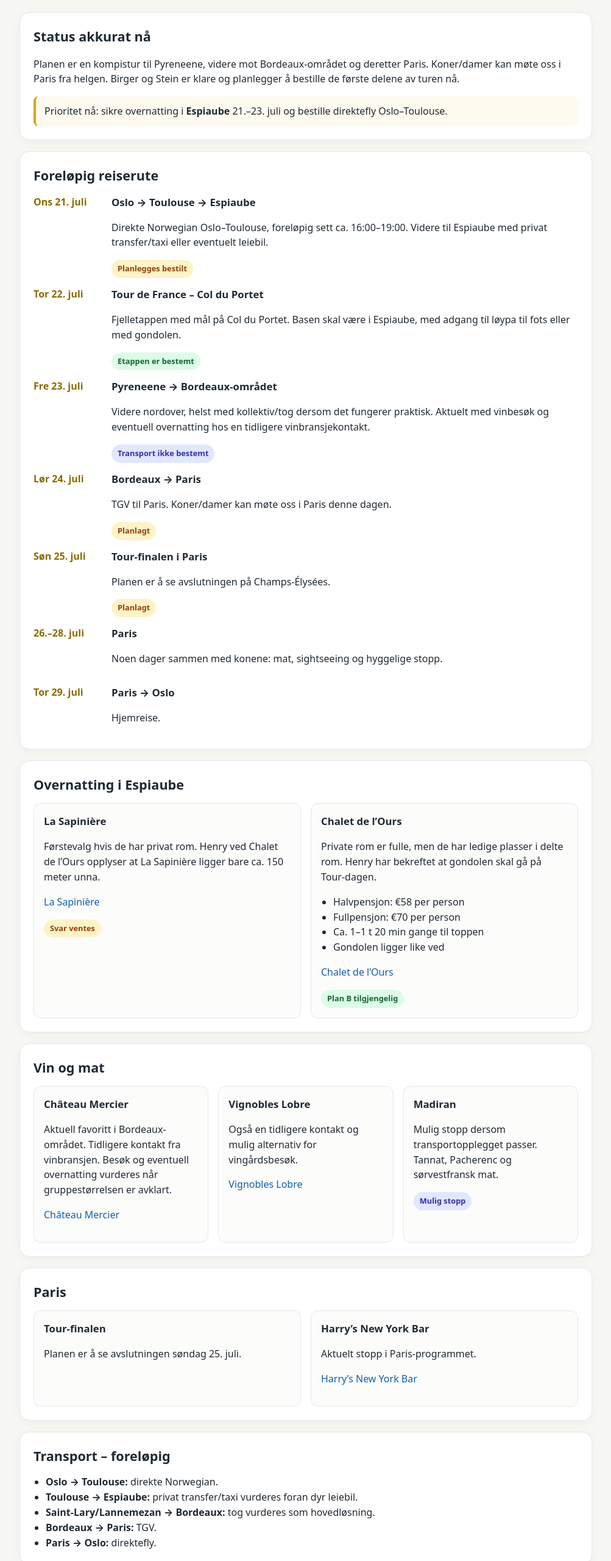
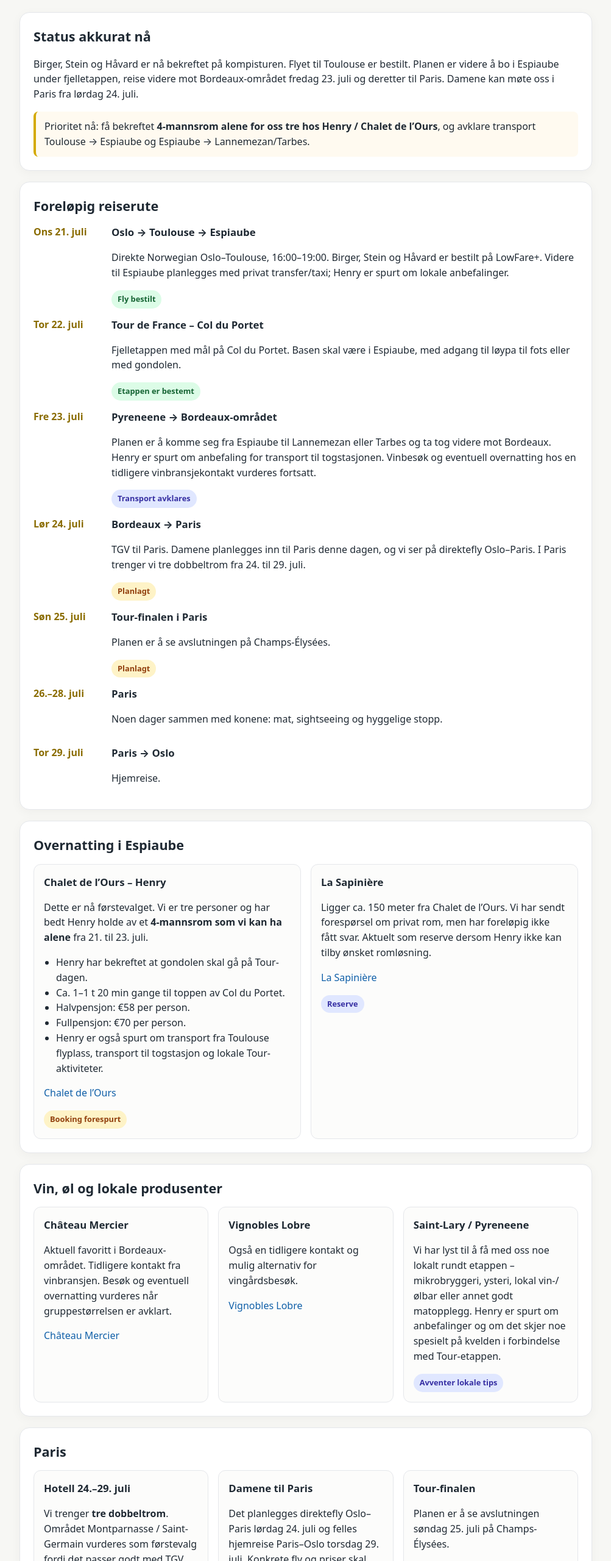
Before and after one commit to BirgerMarius/vikerkleiva, a plain HTML site: page tour/index.html in a window 1280 px wide. Shown: the part 240-2800 px from the top of the page at 61% size, without its empty margins (138-1141 px from the left). Drawn offline with Linux system fonts and the light colour scheme.

Commit message:
Oppdater Tour-planen med bekreftet reisefølge og fly

```diff
--- a/tour/index.html
+++ b/tour/index.html
@@ -35,7 +35,7 @@ footer{padding:24px 20px 40px;color:var(--muted);text-align:center;font-size:.9r
 <body>
 <header>
 <div class="wrap">
-  <div class="badge confirmed">Birger + Stein er klare</div>
+  <div class="badge confirmed">Birger + Stein + Håvard er klare</div>
   <div class="badge planned">Planlegges nå</div>
   <h1>Le Tour, le vin et les copains!</h1>
   <div class="subtitle">Foreløpig reiseplan – Tour de France 2027</div>
@@ -45,24 +45,24 @@ footer{padding:24px 20px 40px;color:var(--muted);text-align:center;font-size:.9r
 
 <section class="card">
 <h2>Status akkurat nå</h2>
-<p>Planen er en kompistur til Pyreneene, videre mot Bordeaux-området og deretter Paris. Koner/damer kan møte oss i Paris fra helgen. Birger og Stein er klare og planlegger å bestille de første delene av turen nå.</p>
-<div class="note">Prioritet nå: sikre overnatting i <strong>Espiaube</strong> 21.–23. juli og bestille direktefly Oslo–Toulouse.</div>
+<p>Birger, Stein og Håvard er nå bekreftet på kompisturen. Flyet til Toulouse er bestilt. Planen er videre å bo i Espiaube under fjelletappen, reise videre mot Bordeaux-området fredag 23. juli og deretter til Paris. Damene kan møte oss i Paris fra lørdag 24. juli.</p>
+<div class="note">Prioritet nå: få bekreftet <strong>4-mannsrom alene for oss tre hos Henry / Chalet de l’Ours</strong>, og avklare transport Toulouse → Espiaube og Espiaube → Lannemezan/Tarbes.</div>
 </section>
 
 <section class="card">
 <h2>Foreløpig reiserute</h2>
 <div class="timeline">
 <div class="date">Ons 21. juli</div>
-<div><h3>Oslo → Toulouse → Espiaube</h3><p>Direkte Norwegian Oslo–Toulouse, foreløpig sett ca. 16:00–19:00. Videre til Espiaube med privat transfer/taxi eller eventuelt leiebil.</p><span class="badge planned">Planlegges bestilt</span></div>
+<div><h3>Oslo → Toulouse → Espiaube</h3><p>Direkte Norwegian Oslo–Toulouse, 16:00–19:00. Birger, Stein og Håvard er bestilt på LowFare+. Videre til Espiaube planlegges med privat transfer/taxi; Henry er spurt om lokale anbefalinger.</p><span class="badge confirmed">Fly bestilt</span></div>
 
 <div class="date">Tor 22. juli</div>
 <div><h3>Tour de France – Col du Portet</h3><p>Fjelletappen med mål på Col du Portet. Basen skal være i Espiaube, med adgang til løypa til fots eller med gondolen.</p><span class="badge confirmed">Etappen er bestemt</span></div>
 
 <div class="date">Fre 23. juli</div>
-<div><h3>Pyreneene → Bordeaux-området</h3><p>Videre nordover, helst med kollektiv/tog dersom det fungerer praktisk. Aktuelt med vinbesøk og eventuell overnatting hos en tidligere vinbransjekontakt.</p><span class="badge open">Transport ikke bestemt</span></div>
+<div><h3>Pyreneene → Bordeaux-området</h3><p>Planen er å komme seg fra Espiaube til Lannemezan eller Tarbes og ta tog videre mot Bordeaux. Henry er spurt om anbefaling for transport til togstasjonen. Vinbesøk og eventuell overnatting hos en tidligere vinbransjekontakt vurderes fortsatt.</p><span class="badge open">Transport avklares</span></div>
 
 <div class="date">Lør 24. juli</div>
-<div><h3>Bordeaux → Paris</h3><p>TGV til Paris. Koner/damer kan møte oss i Paris denne dagen.</p><span class="badge planned">Planlagt</span></div>
+<div><h3>Bordeaux → Paris</h3><p>TGV til Paris. Damene planlegges inn til Paris denne dagen, og vi ser på direktefly Oslo–Paris. I Paris trenger vi tre dobbeltrom fra 24. til 29. juli.</p><span class="badge planned">Planlagt</span></div>
 
 <div class="date">Søn 25. juli</div>
 <div><h3>Tour-finalen i Paris</h3><p>Planen er å se avslutningen på Champs-Élysées.</p><span class="badge planned">Planlagt</span></div>
@@ -79,28 +79,29 @@ footer{padding:24px 20px 40px;color:var(--muted);text-align:center;font-size:.9r
 <h2>Overnatting i Espiaube</h2>
 <div class="grid">
 <div class="place">
-<h3>La Sapinière</h3>
-<p>Førstevalg hvis de har privat rom. Henry ved Chalet de l’Ours opplyser at La Sapinière ligger bare ca. 150 meter unna.</p>
-<p><a href="https://www.hotelsaintlary.fr/" target="_blank" rel="noopener">La Sapinière</a></p>
-<span class="badge planned">Svar ventes</span>
+<h3>Chalet de l’Ours – Henry</h3>
+<p>Dette er nå førstevalget. Vi er tre personer og har bedt Henry holde av et <strong>4-mannsrom som vi kan ha alene</strong> fra 21. til 23. juli.</p>
+<ul>
+<li>Henry har bekreftet at gondolen skal gå på Tour-dagen.</li>
+<li>Ca. 1–1 t 20 min gange til toppen av Col du Portet.</li>
+<li>Halvpensjon: €58 per person.</li>
+<li>Fullpensjon: €70 per person.</li>
+<li>Henry er også spurt om transport fra Toulouse flyplass, transport til togstasjon og lokale Tour-aktiviteter.</li>
+</ul>
+<p><a href="https://www.chaletdelours.fr/" target="_blank" rel="noopener">Chalet de l’Ours</a></p>
+<span class="badge planned">Booking forespurt</span>
 </div>
 <div class="place">
-<h3>Chalet de l’Ours</h3>
-<p>Private rom er fulle, men de har ledige plasser i delte rom. Henry har bekreftet at gondolen skal gå på Tour-dagen.</p>
-<ul>
-<li>Halvpensjon: €58 per person</li>
-<li>Fullpensjon: €70 per person</li>
-<li>Ca. 1–1 t 20 min gange til toppen</li>
-<li>Gondolen ligger like ved</li>
-</ul>
-<p><a href="https://www.chaletdelours.fr/" target="_blank" rel="noopener">Chalet de l’Ours</a></p>
-<span class="badge confirmed">Plan B tilgjengelig</span>
+<h3>La Sapinière</h3>
+<p>Ligger ca. 150 meter fra Chalet de l’Ours. Vi har sendt forespørsel om privat rom, men har foreløpig ikke fått svar. Aktuelt som reserve dersom Henry ikke kan tilby ønsket romløsning.</p>
+<p><a href="https://www.hotelsaintlary.fr/" target="_blank" rel="noopener">La Sapinière</a></p>
+<span class="badge open">Reserve</span>
 </div>
 </div>
 </section>
 
 <section class="card">
-<h2>Vin og mat</h2>
+<h2>Vin, øl og lokale produsenter</h2>
 <div class="grid">
 <div class="place">
 <h3>Château Mercier</h3>
@@ -113,9 +114,9 @@ footer{padding:24px 20px 40px;color:var(--muted);text-align:center;font-size:.9r
 <p><a href="https://vignobles-lobre.com/language/en/contact-us/" target="_blank" rel="noopener">Vignobles Lobre</a></p>
 </div>
 <div class="place">
-<h3>Madiran</h3>
-<p>Mulig stopp dersom transportopplegget passer. Tannat, Pacherenc og sørvestfransk mat.</p>
-<span class="badge open">Mulig stopp</span>
+<h3>Saint-Lary / Pyreneene</h3>
+<p>Vi har lyst til å få med oss noe lokalt rundt etappen – mikrobryggeri, ysteri, lokal vin-/ølbar eller annet godt matopplegg. Henry er spurt om anbefalinger og om det skjer noe spesielt på kvelden i forbindelse med Tour-etappen.</p>
+<span class="badge open">Avventer lokale tips</span>
 </div>
 </div>
 </section>
@@ -123,19 +124,31 @@ footer{padding:24px 20px 40px;color:var(--muted);text-align:center;font-size:.9r
 <section class="card">
 <h2>Paris</h2>
 <div class="grid">
-<div class="place"><h3>Tour-finalen</h3><p>Planen er å se avslutningen søndag 25. juli.</p></div>
+<div class="place">
+<h3>Hotell 24.–29. juli</h3>
+<p>Vi trenger <strong>tre dobbeltrom</strong>. Området Montparnasse / Saint-Germain vurderes som førstevalg fordi det passer godt med TGV fra Bordeaux og gir en god base for resten av Paris-oppholdet.</p>
+<span class="badge planned">Hotell skal velges</span>
+</div>
+<div class="place">
+<h3>Damene til Paris</h3>
+<p>Det planlegges direktefly Oslo–Paris lørdag 24. juli og felles hjemreise Paris–Oslo torsdag 29. juli. Konkrete fly og priser skal sammenlignes før bestilling.</p>
+<span class="badge planned">Fly skal planlegges</span>
+</div>
+<div class="place"><h3>Tour-finalen</h3><p>Planen er å se avslutningen søndag 25. juli på Champs-Élysées.</p></div>
 <div class="place"><h3>Harry’s New York Bar</h3><p>Aktuelt stopp i Paris-programmet.</p><p><a href="https://www.harrysbar.com/en/#infos" target="_blank" rel="noopener">Harry’s New York Bar</a></p></div>
 </div>
 </section>
 
 <section class="card">
-<h2>Transport – foreløpig</h2>
+<h2>Transport</h2>
 <ul>
-<li><strong>Oslo → Toulouse:</strong> direkte Norwegian.</li>
-<li><strong>Toulouse → Espiaube:</strong> privat transfer/taxi vurderes foran dyr leiebil.</li>
-<li><strong>Saint-Lary/Lannemezan → Bordeaux:</strong> tog vurderes som hovedløsning.</li>
-<li><strong>Bordeaux → Paris:</strong> TGV.</li>
-<li><strong>Paris → Oslo:</strong> direktefly.</li>
+<li><strong>Oslo → Toulouse 21. juli:</strong> direkte Norwegian 16:00–19:00, LowFare+ – <strong>bestilt for tre</strong>.</li>
+<li><strong>Toulouse → Espiaube:</strong> privat transfer/taxi er foretrukket. Henry er spurt om lokal anbefaling.</li>
+<li><strong>Espiaube → Lannemezan/Tarbes 23. juli:</strong> lokal taxi/transfer eller annen løsning; Henry er spurt.</li>
+<li><strong>Lannemezan/Tarbes → Bordeaux:</strong> tog er hovedplanen.</li>
+<li><strong>Bordeaux → Paris 24. juli:</strong> TGV.</li>
+<li><strong>Damene Oslo → Paris 24. juli:</strong> direktefly skal sammenlignes og bestilles senere.</li>
+<li><strong>Paris → Oslo 29. juli:</strong> felles direktefly planlegges.</li>
 </ul>
 </section>
 
@@ -151,17 +164,18 @@ footer{padding:24px 20px 40px;color:var(--muted);text-align:center;font-size:.9r
 <section class="card">
 <h2>Åpne punkter</h2>
 <ul>
-<li>Bekrefte overnatting i Espiaube 21.–23. juli.</li>
-<li>Avklare om flere kompiser blir med.</li>
-<li>Bestille Oslo–Toulouse.</li>
-<li>Velge privat transfer/taxi eller annen transport fra Toulouse.</li>
-<li>Avklare Château Mercier når gruppestørrelsen er kjent.</li>
-<li>Bestille tog mot Bordeaux og videre til Paris når rutene åpnes.</li>
-<li>Velge hotell i Paris.</li>
+<li>Få bekreftet 4-mannsrom alene for Birger, Stein og Håvard hos Henry 21.–23. juli.</li>
+<li>Avklare transfer Toulouse flyplass → Espiaube.</li>
+<li>Avklare transport Espiaube → Lannemezan eller Tarbes 23. juli.</li>
+<li>Avklare om Château Mercier blir vinbesøk og/eller overnatting.</li>
+<li>Bestille tog mot Bordeaux og TGV Bordeaux → Paris når rutene åpnes.</li>
+<li>Velge hotell i Paris: tre dobbeltrom 24.–29. juli.</li>
+<li>Planlegge og bestille damenes Oslo → Paris 24. juli og felles hjemreise 29. juli.</li>
+<li>Følge opp Henrys tips om lokale Tour-aktiviteter, bryggeri, ysteri og vin-/ølbar.</li>
 </ul>
 </section>
 
 </main>
-<footer>Sist oppdatert 12. november 2026.</footer>
+<footer>Sist oppdatert 16. november 2026.</footer>
 </body>
 </html>
```
